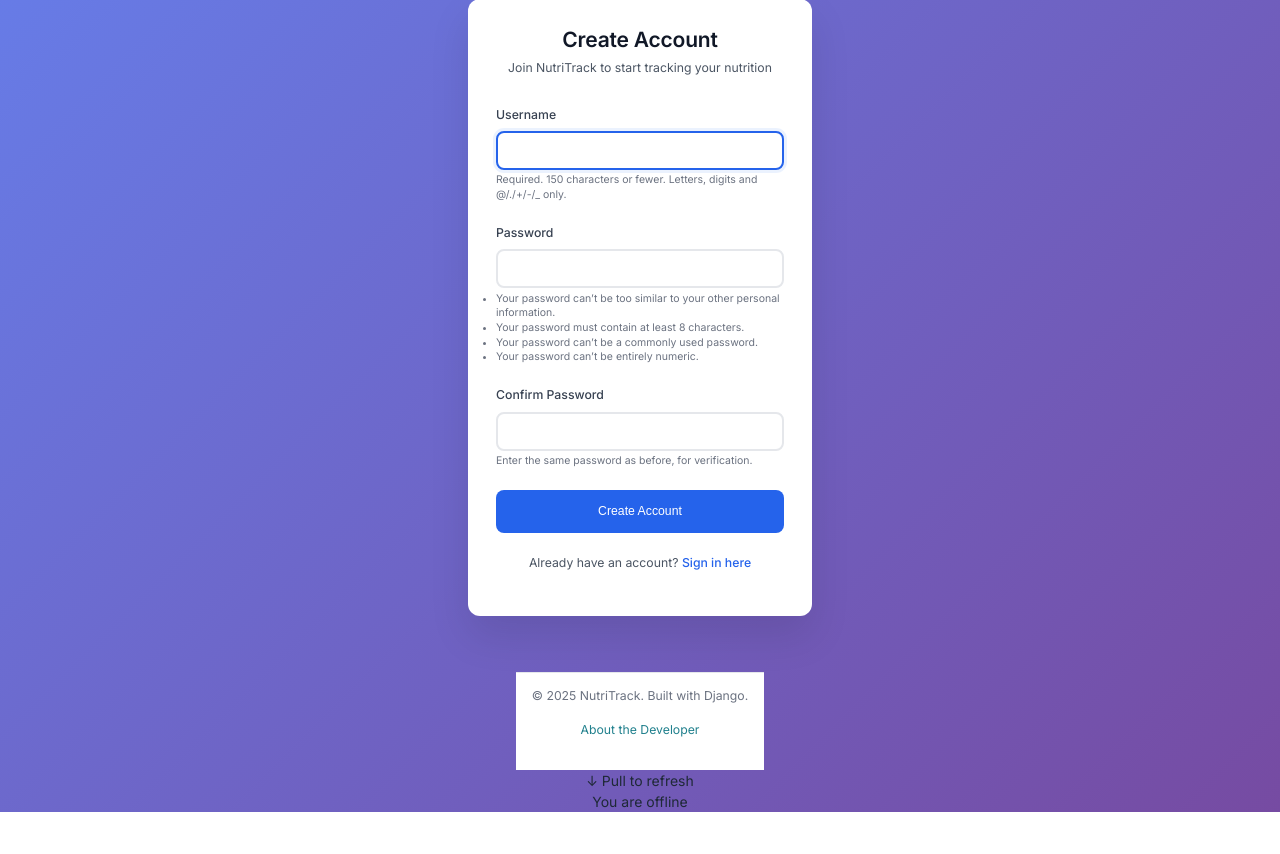
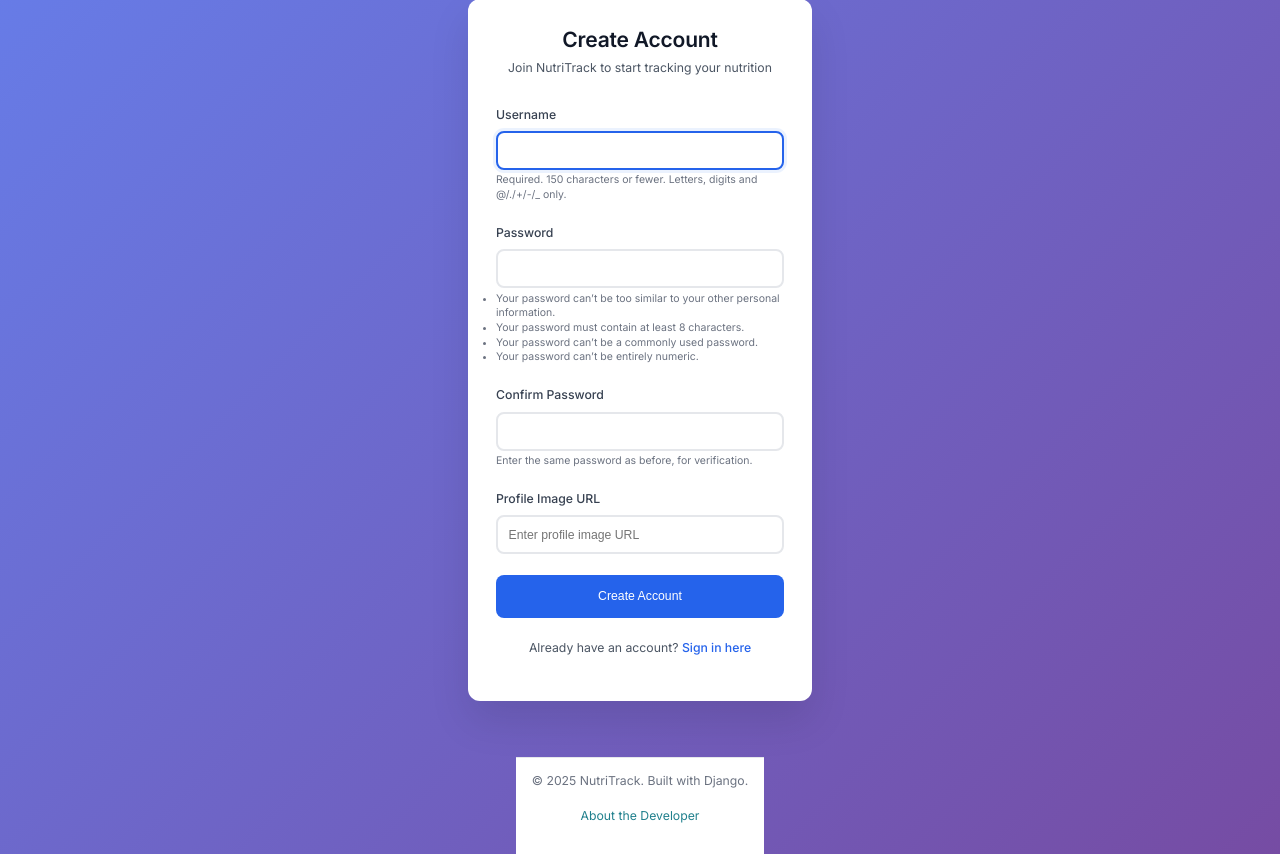
Before and after one commit to Tariq-Alhusban/Capstone-Project, a Django app: page /register/ in a window 1280 px wide. Shown: the part 109-963 px from the top of the page. Before the commit the page ends 921 px from the top, so only its background shows below. Run offline with Django 5.2, Linux system fonts and the light colour scheme.

Commit message:
enable user avatar! registration view now creates UserProfile and saves profile image url. navbar displays selfie or placeholder. fixed form, signals, and template logic 🚀

```diff
--- a/nutritrack/nutrition/forms.py
+++ b/nutritrack/nutrition/forms.py
@@ -78,3 +78,18 @@
     extra=3,
     can_delete=True
 )
+
+from django import forms
+from django.contrib.auth.forms import UserCreationForm
+from django.contrib.auth.models import User
+
+class CustomUserCreationForm(UserCreationForm):
+    profile_image = forms.URLField(
+        required=False,
+        max_length=255,
+        widget=forms.URLInput(attrs={'placeholder': 'Enter profile image URL'})
+    )
+
+    class Meta(UserCreationForm.Meta):
+        model = User
+        fields = UserCreationForm.Meta.fields + ('profile_image',)
--- a/nutritrack/nutrition/urls.py
+++ b/nutritrack/nutrition/urls.py
@@ -6,7 +6,7 @@
 urlpatterns = [
     # Authentication
     path('login/', views.CustomLoginView.as_view(), name='login'),
-    path('register/', views.register_view, name='register'),
+    path('register/', views.register, name='register'),
     path('logout/', LogoutView.as_view(next_page='nutrition:login'), name='logout'),
 
 
--- a/nutritrack/nutrition/views.py
+++ b/nutritrack/nutrition/views.py
@@ -14,7 +14,26 @@
 from django.utils import timezone
 from django.utils.timezone import make_aware
 
+from django.contrib.auth import login
+from .forms import CustomUserCreationForm
+from .models import UserProfile
 
+
+def register(request):
+    if request.method == 'POST':
+        form = CustomUserCreationForm(request.POST)
+        if form.is_valid():
+            user = form.save()
+            profile_image_url = form.cleaned_data.get('profile_image')
+            user_profile, created = UserProfile.objects.get_or_create(user=user)
+            if profile_image_url:
+                user_profile.profile_image = profile_image_url
+                user_profile.save()
+            login(request, user)  # optionally log user in after registration
+            return redirect('nutrition:dashboard')
+    else:
+        form = CustomUserCreationForm()
+    return render(request, 'auth/register.html', {'form': form})
 
 
 class CustomLoginView(LoginView):
@@ -24,17 +43,17 @@
     def get_success_url(self):
         return '/dashboard/'
 
-def register_view(request):
-    if request.method == 'POST':
-        form = UserCreationForm(request.POST)
-        if form.is_valid():
-            user = form.save()
-            username = form.cleaned_data.get('username')
-            messages.success(request, f'Account created for {username}! You can now log in.')
-            return redirect('nutrition:login')
-    else:
-        form = UserCreationForm()
-    return render(request, 'auth/register.html', {'form': form})
+#def register_view(request):
+#    if request.method == 'POST':
+#        form = UserCreationForm(request.POST)
+#        if form.is_valid():
+#            user = form.save()
+#            username = form.cleaned_data.get('username')
+#            messages.success(request, f'Account created for {username}! You can now log in.')
+#            return redirect('nutrition:login')
+#    else:
+#        form = UserCreationForm()
+#    return render(request, 'auth/register.html', {'form': form})
 
 @login_required
 def dashboard(request):
--- a/nutritrack/templates/auth/register.html
+++ b/nutritrack/templates/auth/register.html
@@ -60,6 +60,19 @@
                 {% endif %}
             </div>
 
+            <div class="form-group">
+                <label for="{{ form.profile_image.id_for_label }}">Profile Image URL</label>
+                {{ form.profile_image }}
+                {% if form.profile_image.help_text %}
+                   <div class="form-help">{{ form.profile_image.help_text }}</div>
+                {% endif %}
+                {% if form.profile_image.errors %}
+                    <div class="form-error">{{ form.profile_image.errors.0 }}</div>
+                {% endif %}
+            </div>
+
+
+
             <button type="submit" class="btn btn-primary btn-full">Create Account</button>
         </form>
 
--- a/nutritrack/templates/base.html
+++ b/nutritrack/templates/base.html
@@ -34,7 +34,10 @@
 
             </div>
 
-            <div class="nav-user">
+
+            <div class="nav-user" style="display: flex; align-items: center; gap: 0.5rem;">
+               <img src="{{ user.userprofile.profile_image|default:'https://via.placeholder.com/35' }}"
+                alt="Profile" style="width:35px; height:35px; border-radius:50%; object-fit: cover;">
                 <span class="user-name">{{ user.username }}</span>
                  <!-- <a href="{% url 'nutrition:logout' %}" class="btn btn-outline">Logout</a> -->
                  <form action="{% url 'nutrition:logout' %}" method="post" style="display:inline;">
--- a/nutritrack/templates/nutrition/about_developer.html
+++ b/nutritrack/templates/nutrition/about_developer.html
@@ -13,8 +13,8 @@
 
         <div class="developer-card">
             <div class="developer-info">
-                <div class="developer-avatar">
-                    <span class="avatar-placeholder">👨‍💻</span>
+                <div class="developer-p">
+                    <img src="{% static 'images/myphoto.jpg' %}" alt="Developer Photo" style="width:90px; height:90px; border-radius:50%; object-fit:cover;">
                 </div>
 
                 <div class="developer-details">
```
Also changed, not shown: nutritrack/nutrition/apps.py (+15 -0 lines), nutritrack/nutrition/models.py (+7 -0 lines), nutritrack/nutrition/migrations/0002_userprofile.py (added), nutritrack/static/images/myphoto.jpg (added).
